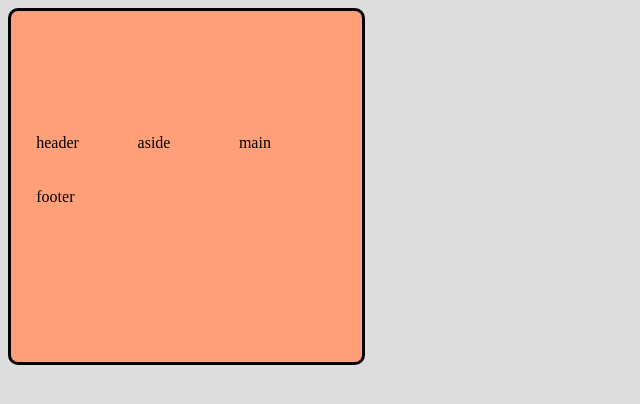
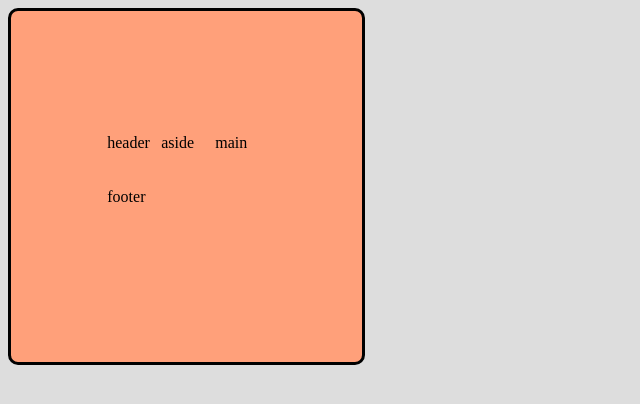
Before and after one commit to YamidHrodriguez/projects, a PHP site: page /Web_projects/experimentos_Web/grid.html in a window 1280 px wide. Shown: the top 404 px of the page, without its empty margins (0-640 px from the left). Run offline with PHP 8.4, Linux system fonts and the light colour scheme.

Commit message:
Centrar contenido justify-content y align-content

```diff
--- a/Web_projects/experimentos_Web/styles.css
+++ b/Web_projects/experimentos_Web/styles.css
@@ -4,13 +4,14 @@
     border-radius: 10px;
     display: grid;
     /*Una manera de hacer responsive, más sencilla*/
-   grid-template-columns: repeat(3,1fr);
+   grid-template-columns: repeat(3,50px);
    grid-auto-rows: 50px;
    gap: 4px;
    padding: 2%;
    height: 300px;
    width: 300px;
-   place-content: center;
+   justify-content: center;
+   align-content: center;
 }
 
 
```
